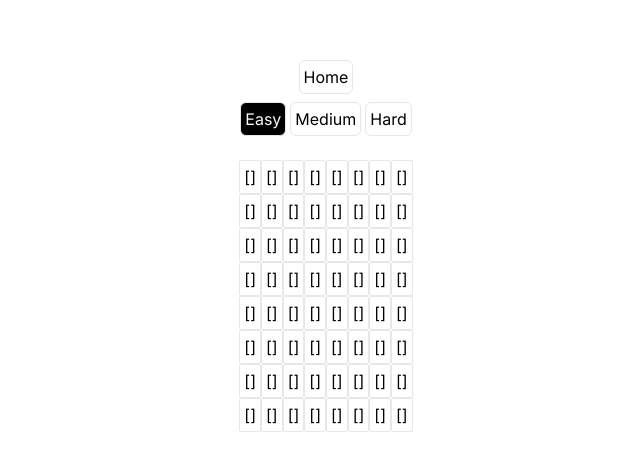
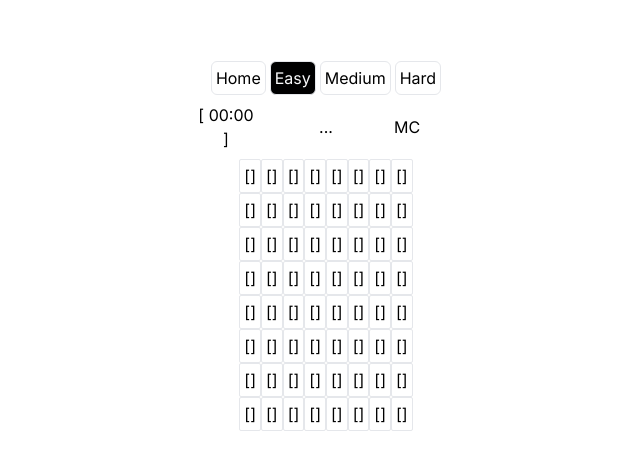
Before and after one commit to marsonmao/piccollage-assignment, a Next.js app: page /classic in a window 1280 px wide. Shown: the part 154-624 px from the top of the page, without its empty margins (314-954 px from the left). Built offline with nearby package versions, Linux system fonts and the light colour scheme.

Commit message:
feat: install Timer and adjust layout

```diff
--- a/app/classic/page.tsx
+++ b/app/classic/page.tsx
@@ -5,6 +5,7 @@ import {
   Cell as CellComponent,
   DifficultySelector,
   Link,
+  Timer,
 } from "@/app/_components";
 import { Cell, MineSweeperClassicMode } from "@/app/_game";
 import { config, disableContextMenu } from "@/app/_react_game";
@@ -14,9 +15,11 @@ const difficulties = config.classic.boards;
 
 export default function Home() {
   const [_, rerender] = useState(0);
-  const [headlineText, setHeadlineText] = useState("");
+  const [headlineText, setHeadlineText] = useState("...");
+  const [isStarted, setIsStarted] = useState(false);
   const [isEnded, setIsEnded] = useState(false);
   const [difficultyIndex, setDifficultyIndex] = useState(0);
+  const [timerStart, setTimerStart] = useState(0);
 
   const game = useRef(
     (function create() {
@@ -53,6 +56,12 @@ export default function Home() {
             row: Number(row),
             column: Number(column),
           });
+
+          if (!isStarted) {
+            setIsStarted(true);
+            setTimerStart(Date.now());
+            console.log(111);
+          }
           rerender((r) => ++r);
         },
         onContextMenu: (e) => {
@@ -61,6 +70,12 @@ export default function Home() {
             row: Number(row),
             column: Number(column),
           });
+
+          if (!isStarted) {
+            setIsStarted(true);
+            setTimerStart(Date.now());
+            console.log(222);
+          }
           rerender((r) => ++r);
         },
         onDoubleClick: (e) => {
@@ -69,12 +84,18 @@ export default function Home() {
             row: Number(row),
             column: Number(column),
           });
+
+          if (!isStarted) {
+            setIsStarted(true);
+            setTimerStart(Date.now());
+            console.log(333);
+          }
           rerender((r) => ++r);
         },
       };
       return cellProps;
     },
-    [isEnded],
+    [isEnded, isStarted],
   );
 
   const handleDifficultySelect = useCallback<
@@ -88,26 +109,37 @@ export default function Home() {
     });
 
     setHeadlineText("...");
+    setIsStarted(false);
+    setTimerStart(Date.now());
     setIsEnded(false);
     setDifficultyIndex(nextIndex);
   }, []);
 
   const boardRowSize = game.current.getCellMineDatas().length;
   const boardColumnSize = game.current.getCellMineDatas()[0].length;
+  const isTimerRunning = isStarted && !isEnded;
 
   return (
     <div className="w-full h-full flex justify-center items-center flex-col p-2">
       <div className="w-full flex justify-center items-center flex-row gap-1">
         <Link href="/">Home</Link>
+        <DifficultySelector
+          difficulties={config.classic.boards}
+          activeDifficultyIndex={difficultyIndex}
+          onDifficultySelect={handleDifficultySelect}
+        />
       </div>
-      <DifficultySelector
-        className="m-2"
-        difficulties={config.classic.boards}
-        activeDifficultyIndex={difficultyIndex}
-        onDifficultySelect={handleDifficultySelect}
-      />
-      <span className="align-middle m-2">{headlineText}</span>
+      <div className="w-2/6 flex justify-center items-center flex-row gap-1 mt-2">
+        <Timer
+          className="w-16"
+          startTimestampMs={timerStart}
+          isRunning={isTimerRunning}
+        />
+        <div className="text-center w-32">{headlineText}</div>
+        <div className="w-16">MC</div>
+      </div>
       <Board
+        className="mt-2"
         onContextMenu={disableContextMenu}
         rowSize={boardRowSize}
         columnSize={boardColumnSize}
```
